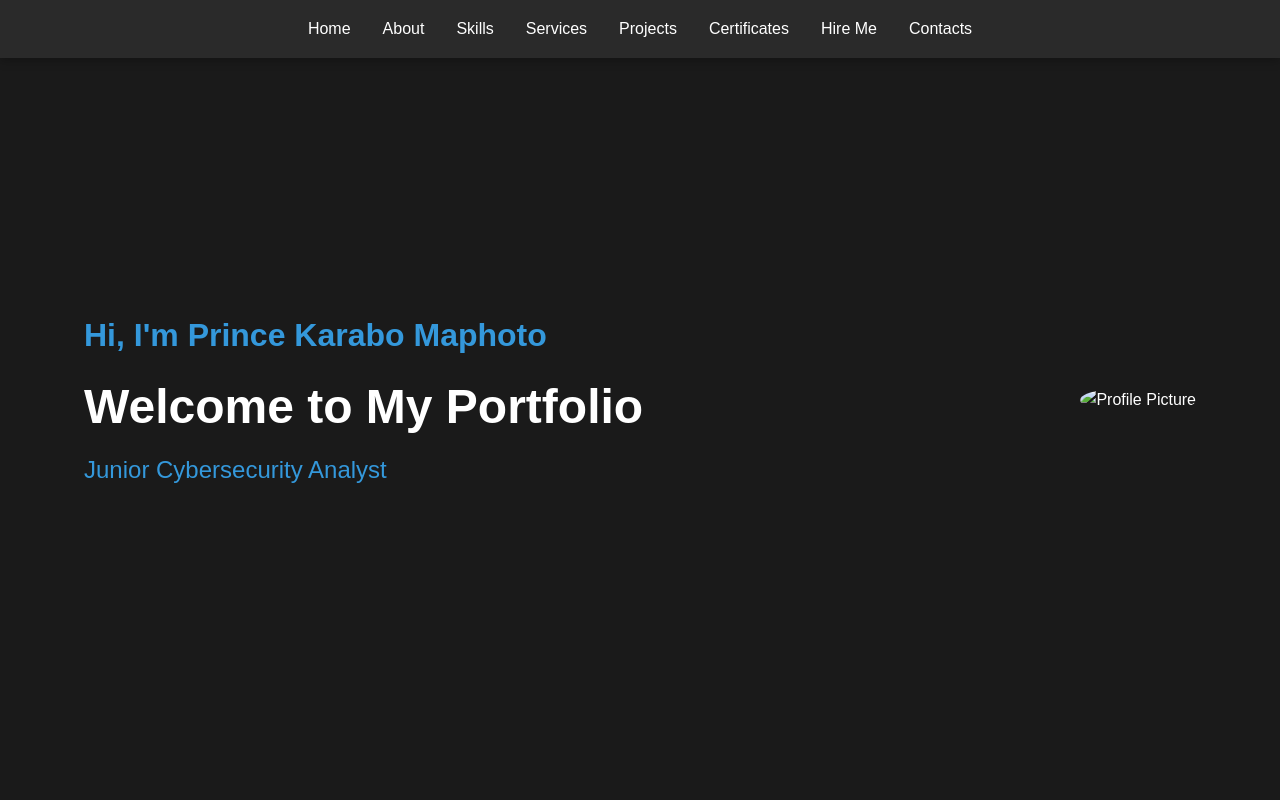
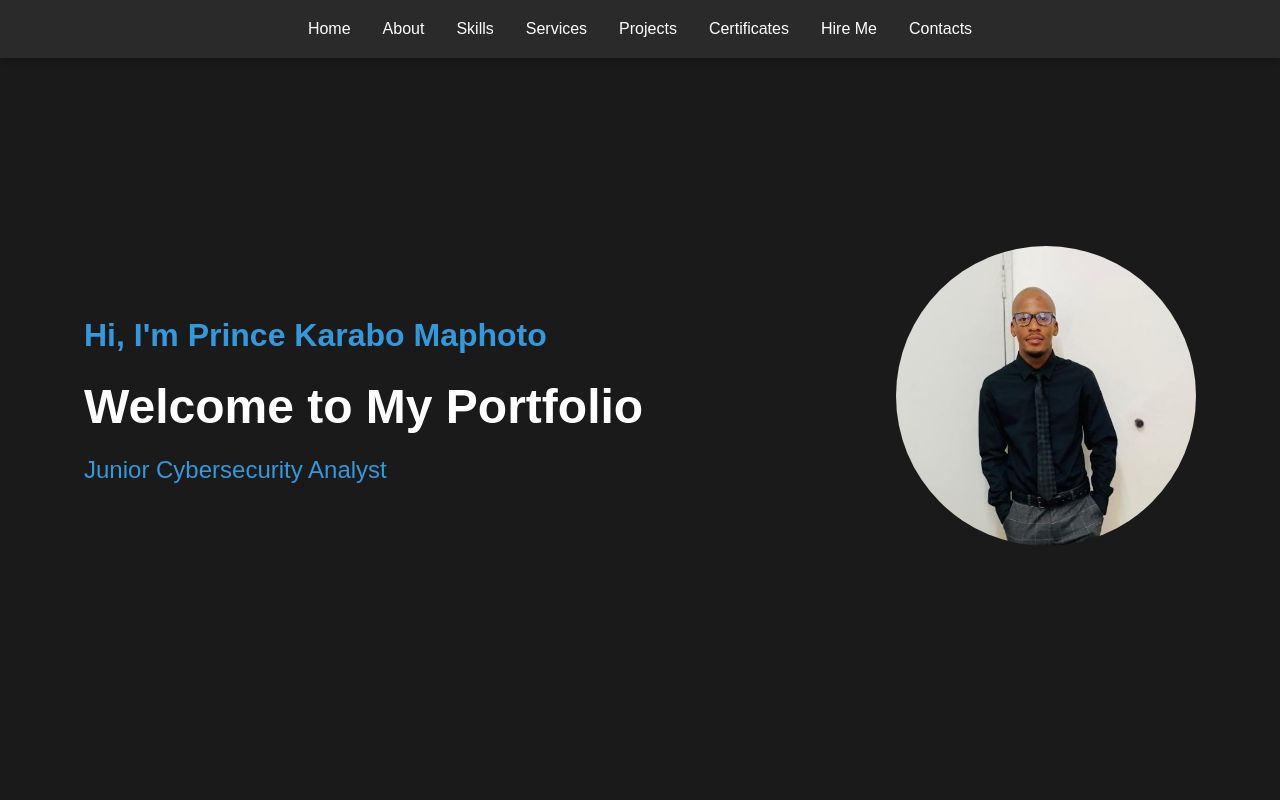
Before and after one commit to PrinceMaphoto/Portfolio, a plain HTML site: page index.html in a window 1280 px wide. Shown: the top 800 px of the page. Drawn offline with Linux system fonts and the light colour scheme.

Commit message:
Update index.html

```diff
--- a/index.html
+++ b/index.html
@@ -34,7 +34,7 @@
                 <p id="changing-text" class="animated-text">Computer Science Professional</p>
             </div>
             <div class="hero-image">
-                <img src="" alt="Profile Picture" class="profile-image">
+                <img src="pppp.jpg" alt="Profile Picture" class="profile-image">
             </div>
         </div>
     </section>
```
